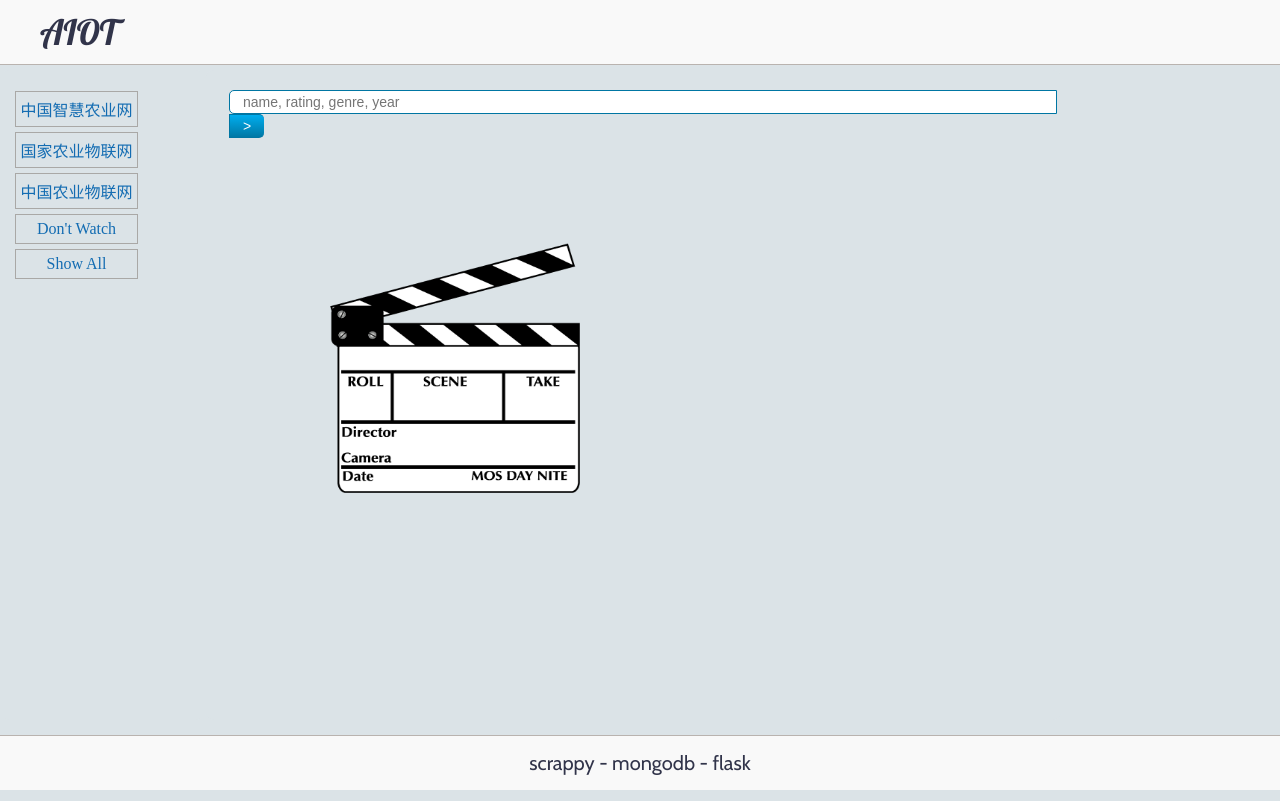
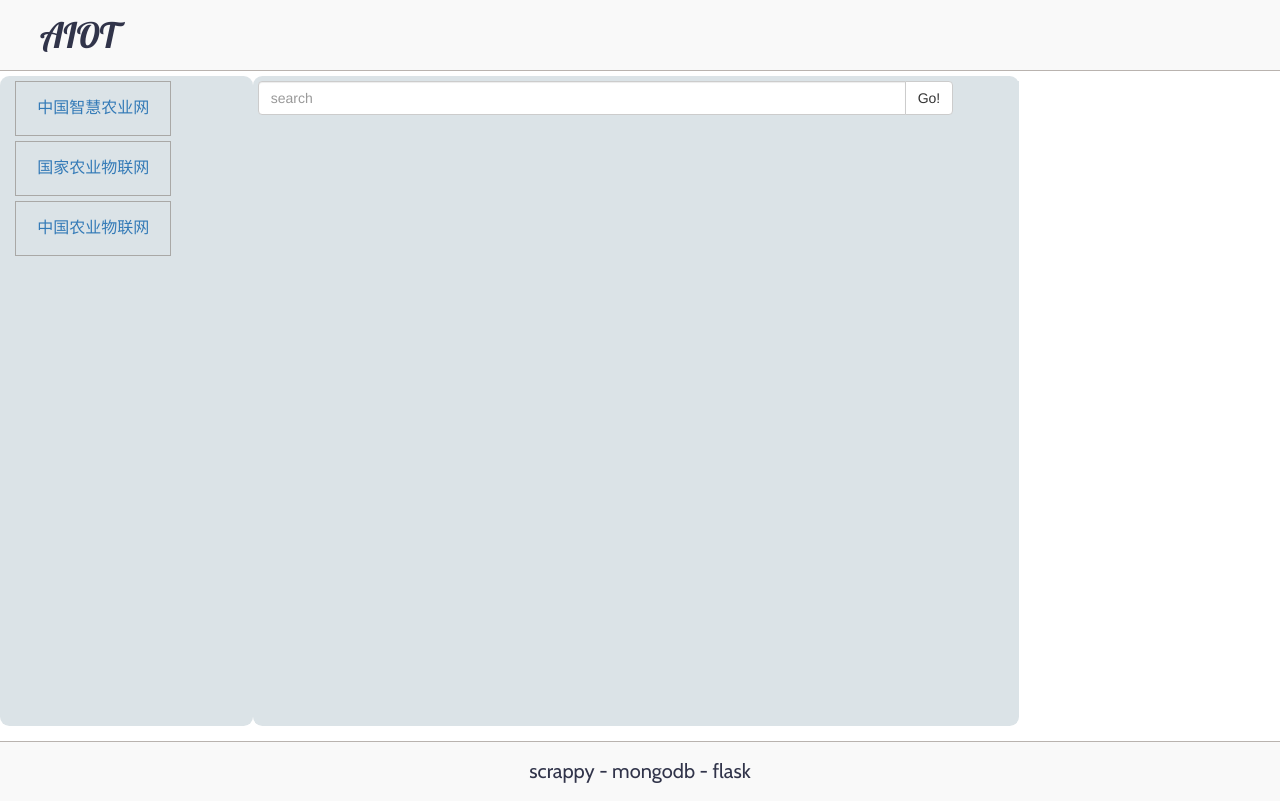
Before and after one commit to Christings/flask_scrapy_aiot, a Python web app: template flask_aiot/app/templates/index.html in a window 1280 px wide. Run offline with Jinja, Linux system fonts and the light colour scheme; the template is opened without the code that fills it, so the values that code supplies are empty; some libraries are stand-ins or nearby versions.

Commit message:
base index layout list

```diff
--- a/flask_aiot/app/templates/index.html
+++ b/flask_aiot/app/templates/index.html
@@ -1,5 +1,5 @@
 {% extends "layout.html" %}
 
-{% block content %}
-    <img src="{{ url_for('static', filename='movie.png') }}"></img>
-{% endblock %}
+{#{% block content %}#}
+{#    <img src="{{ url_for('static', filename='movie.png') }}"></img>#}
+{#{% endblock %}#}
--- a/flask_aiot/app/templates/layout.html
+++ b/flask_aiot/app/templates/layout.html
@@ -1,27 +1,26 @@
 <!doctype html>
 <html>
-  <head>
-    <title>My IMDB</title>
+<head>
+    <title>AIOT</title>
     <link href="http://fonts.googleapis.com/css?family=Lobster" rel="stylesheet" type="text/css">
     <link href="http://fonts.googleapis.com/css?family=Cabin" rel="stylesheet" type="text/css">
     <link rel=stylesheet type=text/css href="{{ url_for('static', filename='style.css') }}">
-{#      {% extends "bootstrap/base.html" %}#}
-  </head>
+    {% extends "bootstrap/base.html" %}
 
-  <body OnLoad="document.searchform.text.focus();">
+</head>
+{% block body %}
+    <body OnLoad="document.searchform.text.focus();">
 
     <header>AIOT</header>
 
     <div id="main">
-
         <div id="nav">
             <div id="naventries">
-                <ul>
+                <ul class="nav nav-pills nav-stacked">
+
                     <li><a href="/show_chinacwa">中国智慧农业网</a></li>
                     <li><a href="/show_iot">国家农业物联网</a></li>
                     <li><a href="/show_ny135">中国农业物联网</a></li>
-                    <li><a href="/dontwatch">Don't Watch</a></li>
-                    <li><a href="/showall">Show All</a></li>
                 </ul>
             </div>
         </div>
@@ -29,9 +28,17 @@
         <div id="container">
 
             <div id="tfheader">
-                <form name="searchform" id="tfsearch" method="POST" action="/search">
-                    <input type="text" class="tfinput" name="text" size="50" maxlength="200" placeholder="name, rating, genre, year">
-                    <input type="submit" value=">" class="tfbutton">
+                <form class="bs-example bs-example-form" role="form">
+                    <div class="row">
+                        <div class="col-sm-11">
+                            <div class="input-group">
+                                <input type="text" class="form-control" placeholder="search">
+                                <span class="input-group-btn">
+                        <button class="btn btn-default" type="button">Go!</button>
+                    </span>
+                            </div><!-- /input-group -->
+                        </div><!-- /.col-lg-6 -->
+                    </div><!-- /.row -->
                 </form>
                 <div class="tfclear"></div>
             </div>
@@ -41,11 +48,15 @@
 
         </div>
 
-        <div id="aside"></div>
+        <div id="aside">
+        </div>
+
 
     </div>
 
     <footer>scrappy - mongodb - flask</footer>
 
-  </body>
+    </body>
+{% endblock %}
+
 </html>
```
Also changed, not shown: flask_aiot/app/templates/base.html (added, +37 -0 lines), flask_aiot/app/templates/list.html (+8 -5 lines).
